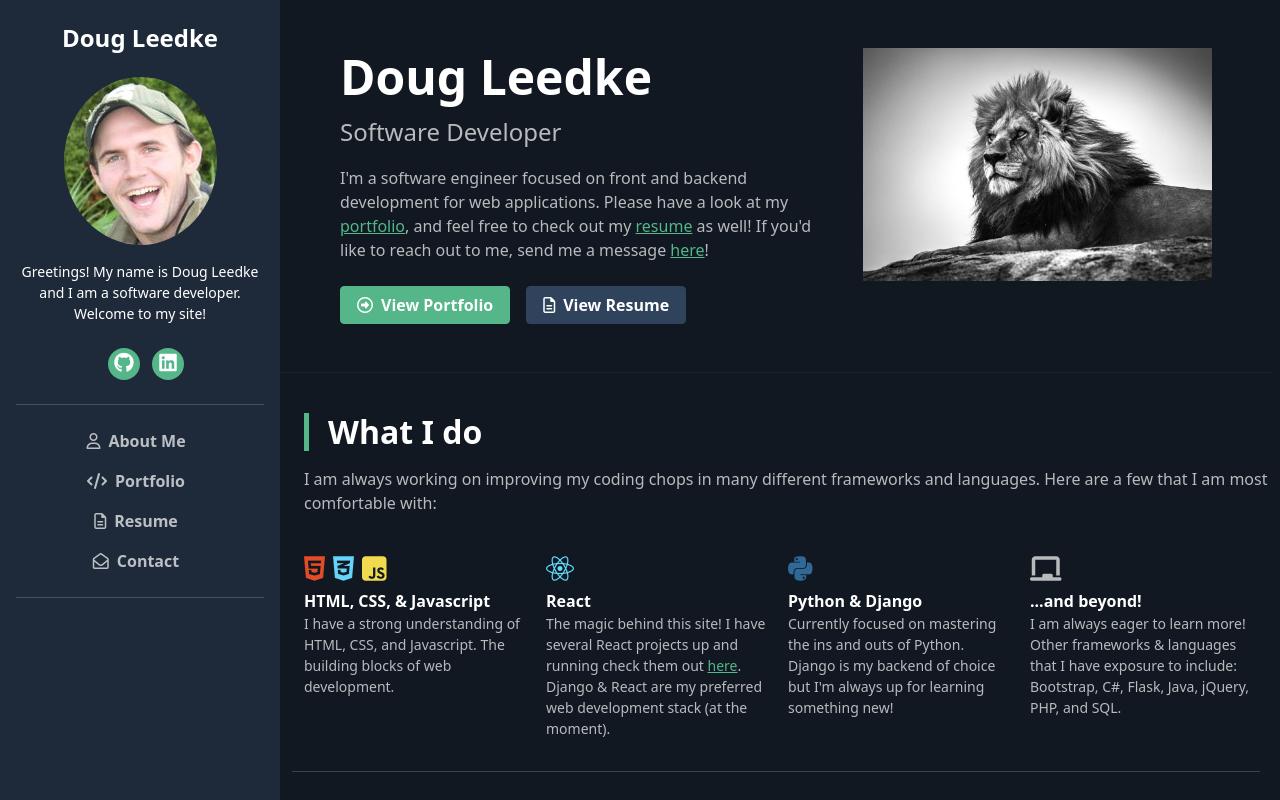
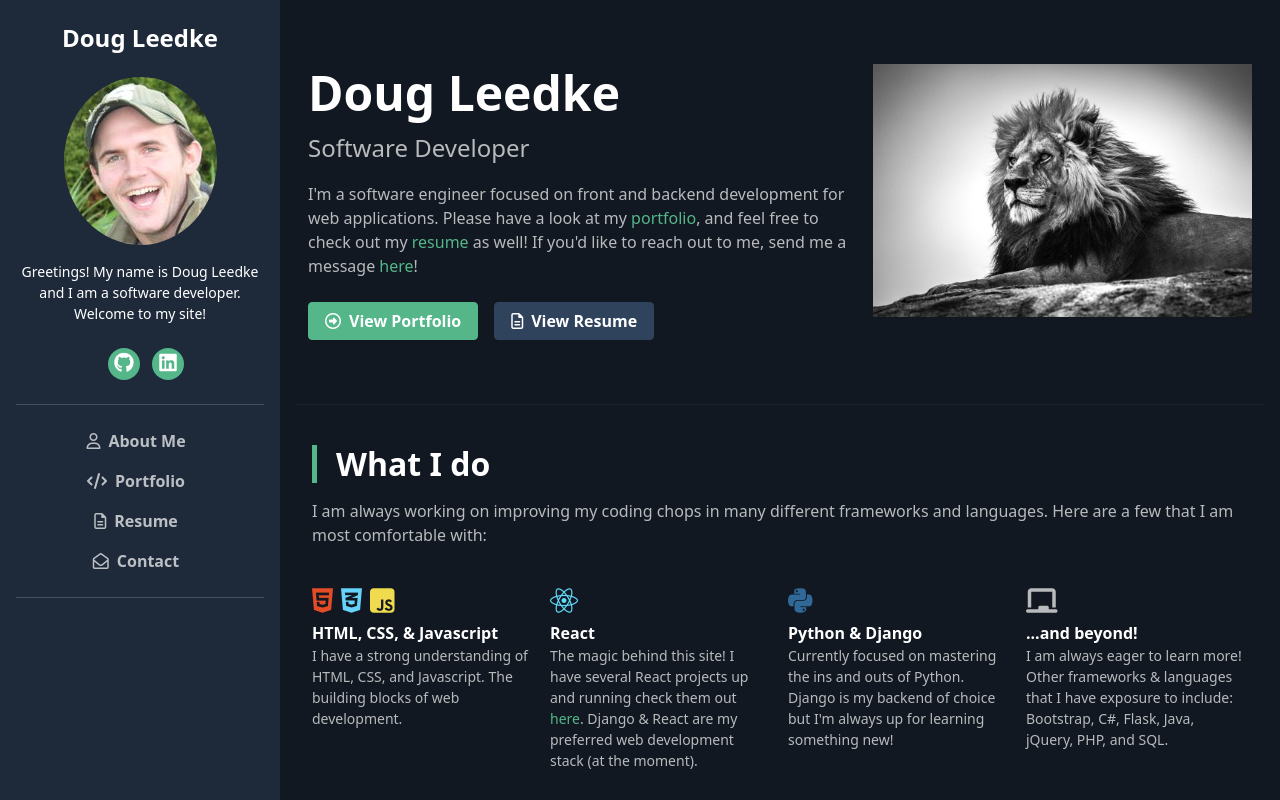
Before and after one commit to djleedke/djleedke.github.io, a React (Create React App) app: page / in a window 1280 px wide. Shown: the top 800 px of the page. Built offline with nearby package versions, Linux system fonts and the light colour scheme.

Commit message:
Fixed padding issues in main component

```diff
--- a/src/App.css
+++ b/src/App.css
@@ -106,19 +106,17 @@
 .main-wrapper {
     margin-left:280px;
     background-color: #111821;
+    padding:1rem;
 }
 
 .main-wrapper a {
+    text-decoration: none;
     color:#54B689 ;
 }
 
 .main-wrapper a:hover {
     color:white;
     background-color: #54B689;
-}
-
-body.dark-mode .about-me {
-    border-bottom: 1px solid rgb(255, 255, 255, .05);
 }
 
 /* About Me */
@@ -129,8 +127,9 @@
 }
 
 .about-me-picture {
-    max-height:307px;
+    max-height:275px;
 }
+
 
 /* Sections */
 
@@ -139,6 +138,7 @@
     padding-left:1.5rem;
 
 }
+
 .section-title:before {
 
     content:"";
@@ -149,6 +149,10 @@
     position: absolute;
     left:0;
     top:0;
+}
+
+.break {
+    background-color: rgb(255, 255, 255, .2);
 }
 
 /* Overview */
@@ -205,6 +209,7 @@
 
     .main-wrapper {
         margin-left:0px;
+        padding:.5rem;
     }
 
     .sidebar {
--- a/src/App.js
+++ b/src/App.js
@@ -11,7 +11,7 @@
   return (
     <div className="App vh-100">
         <Sidebar></Sidebar>
-        <div class="main-wrapper pe-2">
+        <div class="main-wrapper">
             <Main></Main>
         </div>
     </div>
--- a/src/components/Main.js
+++ b/src/components/Main.js
@@ -8,8 +8,8 @@
 function Main(){
     return(
         <div className="min-vh-100">
-            <Container className="about-me" fluid>
-                <Row className="p-lg-5 p-3">
+            <Container className="about-me">
+                <Row className="pt-5 pb-5">
                     <div className="col-lg-7">
                         <h1 className="fw-bold">Doug Leedke</h1>
                         <div className="job-title fw-light mb-3">Software Developer</div>
@@ -32,14 +32,15 @@
                     </div>
                 </Row>
             </Container>
+            <hr class="break"></hr>
             <Container className="overview mt-3">
-                <Row className="ps-4">
+                <Row className="ps-3">
                     <h2 className="section-title fw-bold mt-4 mb-3">What I do</h2>
                     <p className="p-0">
                         I am always working on improving my coding chops in many different frameworks and languages.  Here are a few that I am most comfortable with:
                     </p>
                 </Row>
-                <Row className="ps-4 mt-3">
+                <Row className="ps-3 mt-3">
                     <div className="overview-item col-lg-3 col-6">
                         <div className="overview-icons">
                             <i class="fab fa-html5 pe-2"></i>
@@ -96,7 +97,7 @@
                 <hr class="mt-3"></hr>
             </Container>
             <Container className="featured-projects mt-3">
-                <Row className="ps-4">
+                <Row className="ps-3">
                     <h2 className="section-title fw-bold mt-4 mb-3">Featured Projects</h2>
                     <p className="p-0">
                         Lorem ipsum dolor sit amet, consectetur adipiscing elit. Quisque at arcu quis sem vehicula porttitor
```
